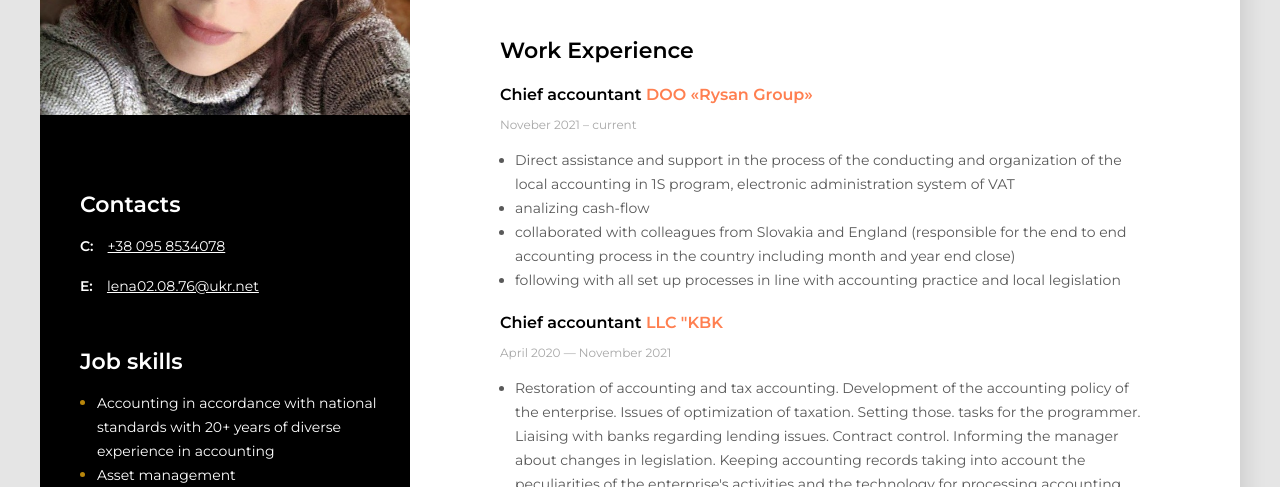
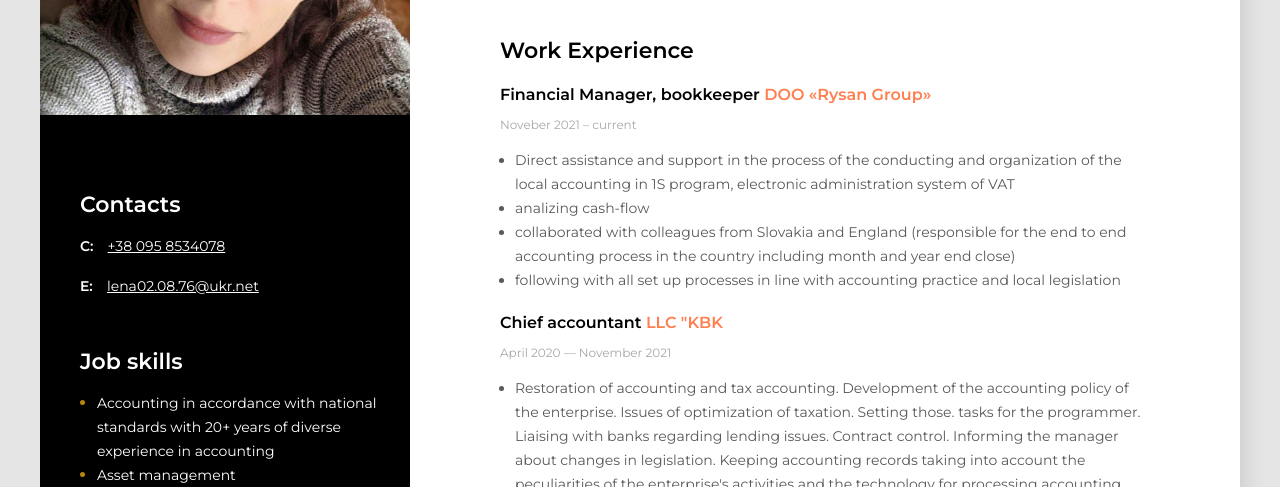
Before and after one commit to zaychikelena1976/RESUME, a plain HTML site: page index.html in a window 1280 px wide. Shown: the part 303-790 px from the top of the page. Drawn offline with Linux system fonts and the light colour scheme.

Commit message:
change h1

```diff
--- a/index.html
+++ b/index.html
@@ -28,7 +28,7 @@
                 <h3 class="title">Work Experience</h3>
                 <!--Company1-->
                 <div>
-                    <h4 class="work-position">Chief accountant <span class="organization">DOO  «Rysan Group»</span>  </h4>
+                    <h4 class="work-position">Financial Manager, bookkeeper <span class="organization">DOO  «Rysan Group»</span>  </h4>
                     <p class="period">Noveber 2021 – current</p>
                     <ul class="worklist">
                         <li class="work-list-iten">Direct assistance and support in the process of the conducting and organization of the local accounting in 1S program, electronic administration system of VAT</li>
```
